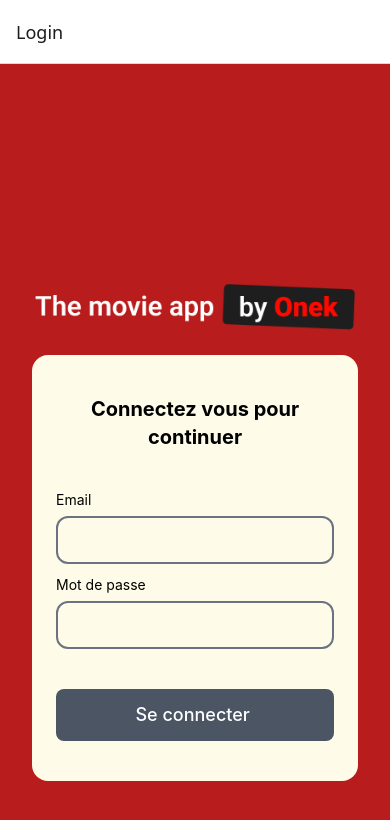
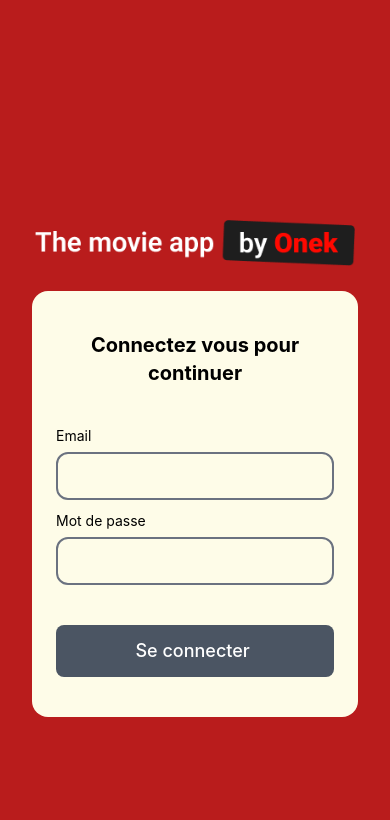
Before and after one commit to isaaconekongalobobo/theMovieAppByOnek-Mobile, a React Native app: screen /Authentication in a window 390 px wide. Shown: the top 820 px of the page. Built offline with nearby package versions, Linux system fonts and the light colour scheme.

Commit message:
Résolution du problème des dépendances native react-native-webview et masquage du header dans la stack de connection

```diff
--- a/navigation/authStack.tsx
+++ b/navigation/authStack.tsx
@@ -9,7 +9,7 @@ const AuthStack = () => {
     return (
         <>
             <StatusBar backgroundColor="#FF0800" barStyle="light-content" />
-            <Stack.Navigator initialRouteName='Login'>
+            <Stack.Navigator initialRouteName='Login' screenOptions={{ headerShown: false }}>
                 <Stack.Screen name='Login' component={LoginPage}/>
                 <Stack.Screen name='Signin' component={SinginPage}/>
             </Stack.Navigator>
--- a/screens/films/components/movieDetails.tsx
+++ b/screens/films/components/movieDetails.tsx
@@ -128,7 +128,7 @@ const MovieDetail = () => {
           </ScrollView>
         </View>
 
-        {/* Acteurs */}
+        {/* Production */}
         <View className='gap-5'>
           <Text className='text-red-600 text-balance font-semibold' style={{ fontSize: 20, opacity: 0.9 }}>Production</Text>
           <ScrollView horizontal showsHorizontalScrollIndicator={false} className='text-blue-50 text-balance'>
@@ -139,8 +139,7 @@ const MovieDetail = () => {
         {/* Acteurs */}
         <View className='gap-5'>
           <Text className='text-blue-50 text-balance font-semibold text-center' style={{ fontSize: 30, opacity: 0.9 }}>Le Trailer</Text>
-
-        </View>
+       </View>
 
       </View>
     </ScrollView>
--- a/screens/films/components/movieTrailer.tsx
+++ b/screens/films/components/movieTrailer.tsx
@@ -1,6 +1,7 @@
 import React, { useEffect, useState } from 'react';
 import { Text, View, ActivityIndicator } from 'react-native';
 import { WebView } from 'react-native-webview';
+
 import axios from 'axios';
 
 interface MovieTrailerProps {
```
Also changed, not shown: package.json (+7 -0 lines).
